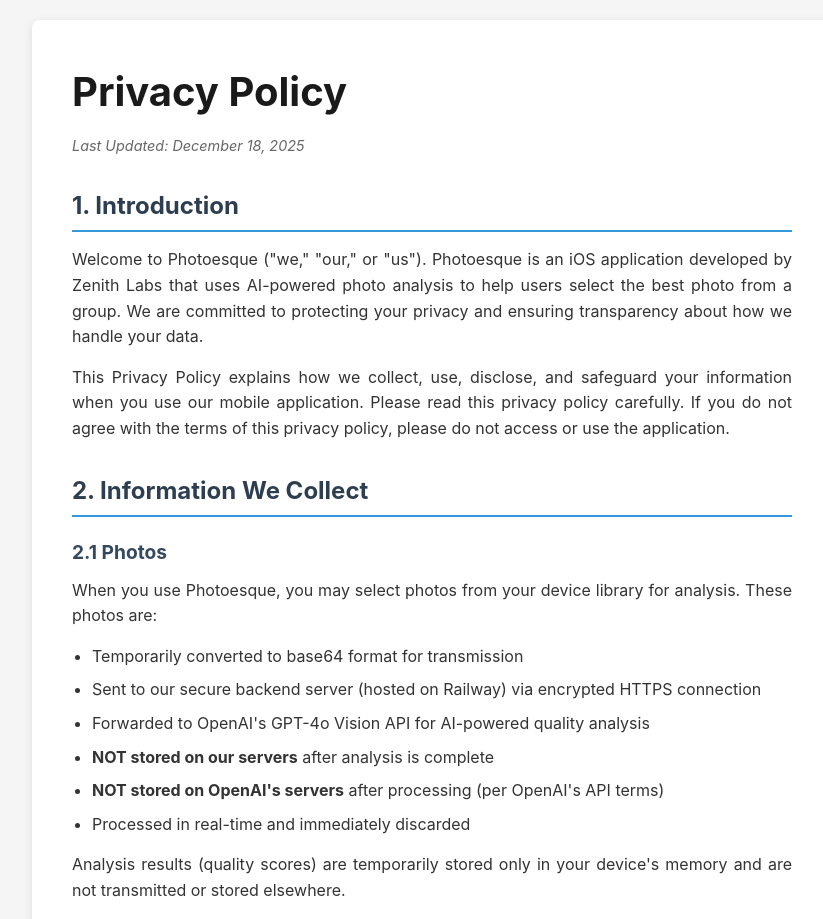
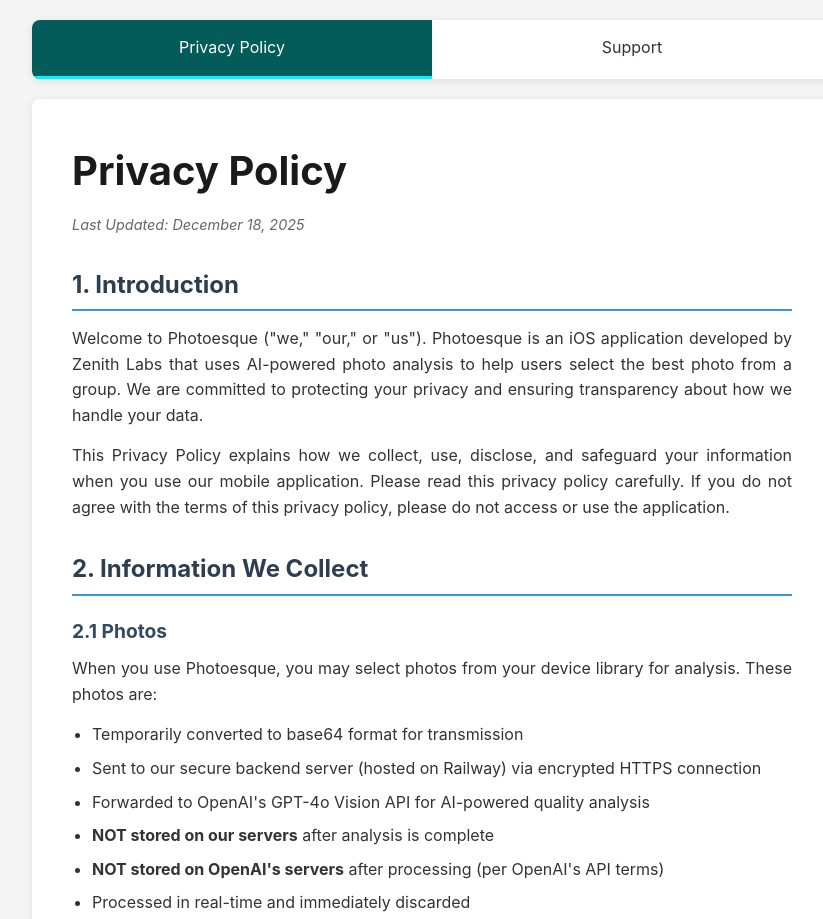
Before and after one commit to ZaidmSyed/photoesque-privacy-policy, a plain HTML site: page index.html in a window 1280 px wide. Shown: the top 919 px of the page, without its empty margins (208-1031 px from the left). Drawn offline with Linux system fonts and the light colour scheme.

Commit message:
Add navigation tabs to switch between Privacy Policy and Support pages

```diff
--- a/index.html
+++ b/index.html
@@ -98,6 +98,47 @@
             margin: 20px 0;
         }
 
+        .navbar {
+            max-width: 800px;
+            margin: 0 auto 20px auto;
+            background-color: white;
+            border-radius: 8px;
+            box-shadow: 0 2px 10px rgba(0,0,0,0.1);
+            overflow: hidden;
+        }
+
+        .nav-tabs {
+            display: flex;
+            list-style: none;
+            margin: 0;
+            padding: 0;
+        }
+
+        .nav-tabs li {
+            flex: 1;
+            margin: 0;
+        }
+
+        .nav-tabs a {
+            display: block;
+            padding: 15px 20px;
+            text-align: center;
+            color: #333;
+            text-decoration: none;
+            transition: background-color 0.3s;
+            border-bottom: 3px solid transparent;
+        }
+
+        .nav-tabs a:hover {
+            background-color: #f8f9fa;
+        }
+
+        .nav-tabs a.active {
+            background-color: #045C5A;
+            color: white;
+            border-bottom: 3px solid #00F6FF;
+        }
+
         @media (max-width: 600px) {
             .container {
                 padding: 20px;
@@ -106,10 +147,21 @@
             h1 {
                 font-size: 2em;
             }
+
+            .nav-tabs a {
+                padding: 12px 10px;
+                font-size: 0.9em;
+            }
         }
     </style>
 </head>
 <body>
+    <nav class="navbar">
+        <ul class="nav-tabs">
+            <li><a href="index.html" class="active">Privacy Policy</a></li>
+            <li><a href="support.html">Support</a></li>
+        </ul>
+    </nav>
     <div class="container">
         <h1>Privacy Policy</h1>
         <p class="last-updated">Last Updated: <span id="lastUpdated"></span></p>
```
Also changed, not shown: support.html (+47 -0 lines).
